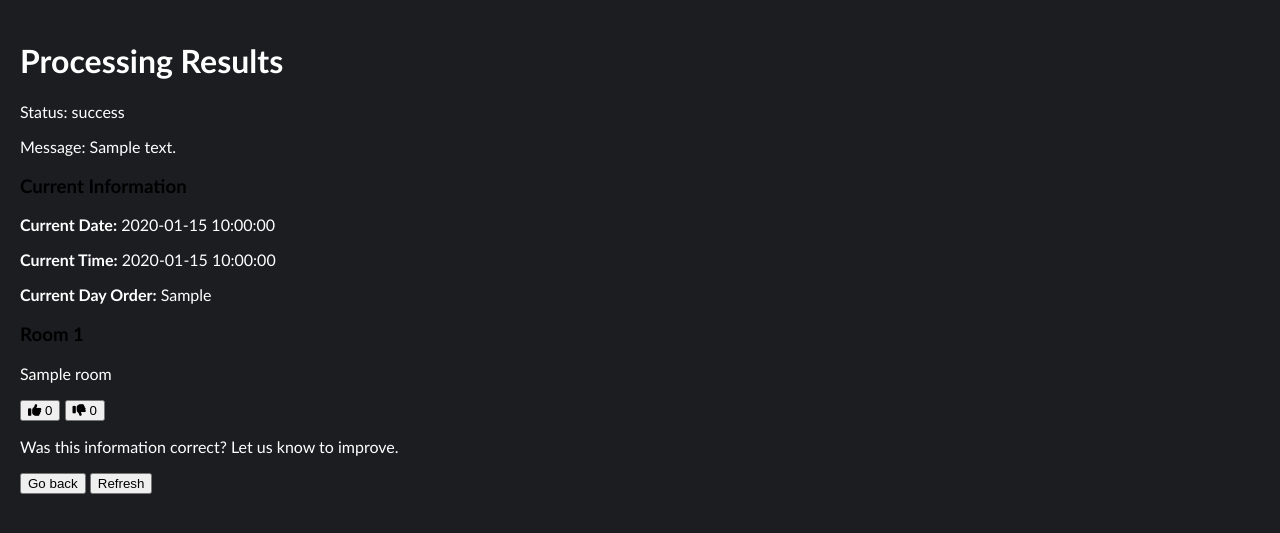
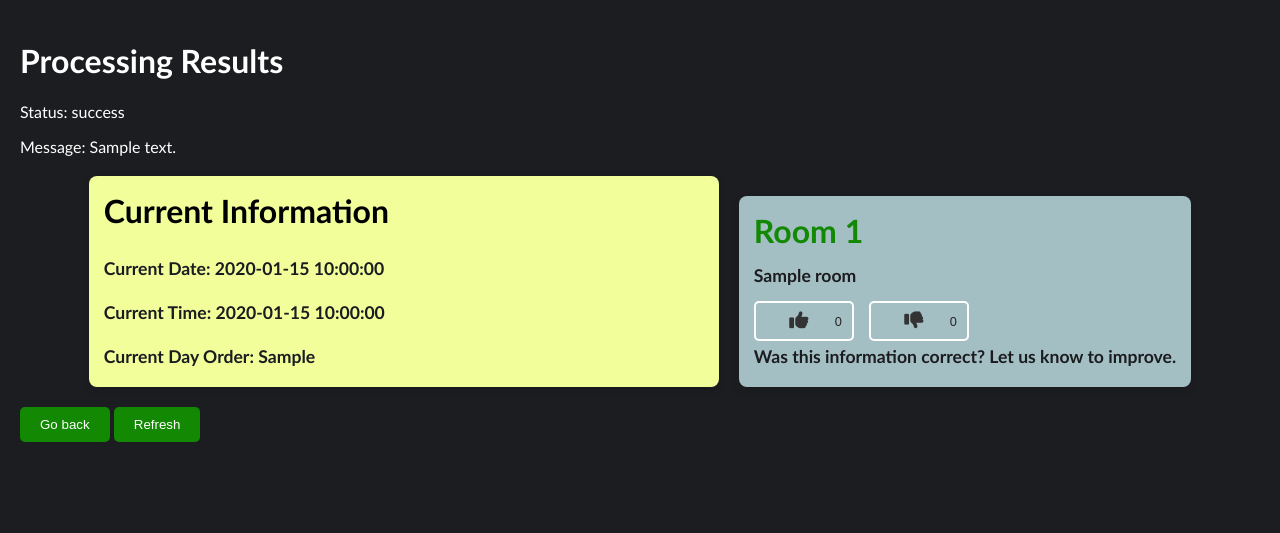
Before and after one commit to kavinmahendran09/Classroom-Finder, a Flask app: template templates/result.html in a window 1280 px wide. Shown: the top 533 px of the page. Run offline with Flask 3, Linux system fonts and the light colour scheme; the template is opened without the code that fills it: most values are stand-ins (such as "Sample title", 1, 10 or a date in 2020).

Commit message:
Update result_styles.css
Moved the css from the results.html to here

```diff
--- a/static/css/result_styles.css
+++ b/static/css/result_styles.css
@@ -7,6 +7,126 @@ body {
 
 h1 {
     color: #ffffff;
+}
+
+.button {
+    display: inline-block;
+    background-color: rgb(18, 136, 3);
+    color: white;
+    border: none;
+    padding: 10px 20px;
+    text-align: center;
+    text-decoration: none;
+    cursor: pointer;
+    border-radius: 5px;
+    margin-top: 20px;
+}
+
+.button:hover {
+    background-color: #0056b3;
+}
+
+.card-container {
+    display: flex;
+    flex-wrap: wrap;
+    gap: 20px;
+    margin-top: 20px;
+    justify-content: center;
+}
+
+.card {
+    background-color: #a4bfc3;
+    border: None;
+    border-radius: 8px;
+    padding: 15px;
+    width: calc(100% - 20px);
+    max-width: 600px;
+    box-shadow: 0 4px 8px rgba(0, 0, 0, 0.1);
+    color: rgb(18, 136, 3);
+    position: relative;
+    height: auto;
+    display: flex;
+    flex-direction: column;
+    justify-content: space-between;
+}
+
+.current-info-card {
+    background-color: #f2fe9a; /* Background color for current information */
+    color: #000000; /* Darker text color for contrast */
+}
+
+.card h3, .current-info-card h3 {
+    margin: 0 0 10px 0;
+    font-size: 1.5em;
+    font-weight: 600;
+    font-family: 'Trebuchet MS', 'Lucida Sans Unicode', 'Lucida Grande', 'Lucida Sans', Arial, sans-serif;
+}
+
+.card p, .current-info-card p {
+    margin: 5px 0;
+    font-size: 1.1em;
+    font-weight: 600;
+    font-family:'Trebuchet MS', 'Lucida Sans Unicode', 'Lucida Grande', 'Lucida Sans', Arial, sans-serif;
+    color: #1b1c20;
+}
+
+.card h3 {
+    font-size: 2em; /* Increase the font size of the room numbers */
+}
+
+.feedback-buttons {
+    display: flex;
+    align-items: center;
+    gap: 15px;
+    margin-top: 10px;
+}
+
+.feedback-buttons button {
+    background: none;
+    border: 2px solid white;
+    color: white;
+    padding: 5px 15px;
+    font-size: 1em; /* Adjust font size */
+    border-radius: 5px;
+    cursor: pointer;
+    position: relative;
+    width: 100px;
+    height: 40px;
+    display: flex;
+    align-items: center;
+    justify-content: center;
+}
+
+.feedback-buttons button:hover {
+    background-color: rgba(255, 255, 255, 0.2);
+}
+
+.feedback-buttons button .count {
+    position: absolute;
+    top: 50%;
+    right: 10px;
+    transform: translateY(-50%);
+    font-size: 0.8em;
+    color: rgb(39, 37, 37);
+}
+
+.feedback-buttons button .icon {
+    position: relative;
+    margin-right: 10px;
+    font-size: 1.2em; /* Adjust icon size */
+    color: #333; /* Darker color for icons */
+}
+
+.feedback-info {
+    margin-top: 10px;
+    font-size: 0.9em;
+}
+
+@media (max-width: 768px) {
+    .card {
+        width: 100%;
+        max-width: none;
+    }
 }
 
 p {
```
